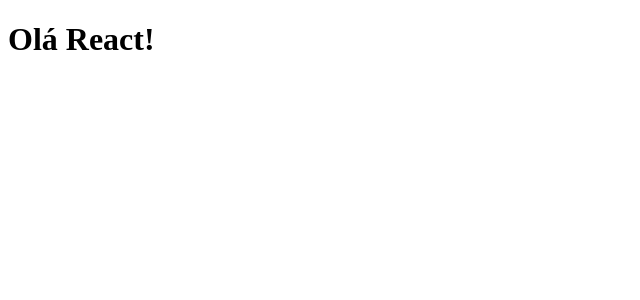
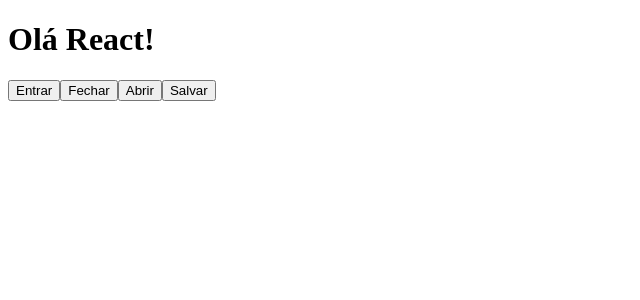
Before and after one commit to adrielCarmo/dioReactDeveloper, a React (Create React App) app in the folder dio/: page / in a window 1280 px wide. Shown: the top 300 px of the page, without its empty margins (0-640 px from the left). Built offline with nearby package versions, Linux system fonts and the light colour scheme.

Commit message:
Praticando com 'components' e 'props' em React.

```diff
--- a/dio/src/App.js
+++ b/dio/src/App.js
@@ -1,9 +1,14 @@
+import Button from "./components/Button";
+
 // COMPONENTE FUNCIONAL
-
 function App() {
   return (
     <div className="App">
       <h1>Olá React!</h1>
+      <Button title="Entrar"/>
+      <Button title="Fechar"/>
+      <Button title="Abrir"/>
+      <Button title="Salvar"/>
     </div>
   );
 }
--- /dev/null
+++ b/dio/src/components/Button/index.js
@@ -0,0 +1,5 @@
+export default function Button(props) {
+    const { title } = props;
+
+    return <button>{title}</button>;
+}
```
